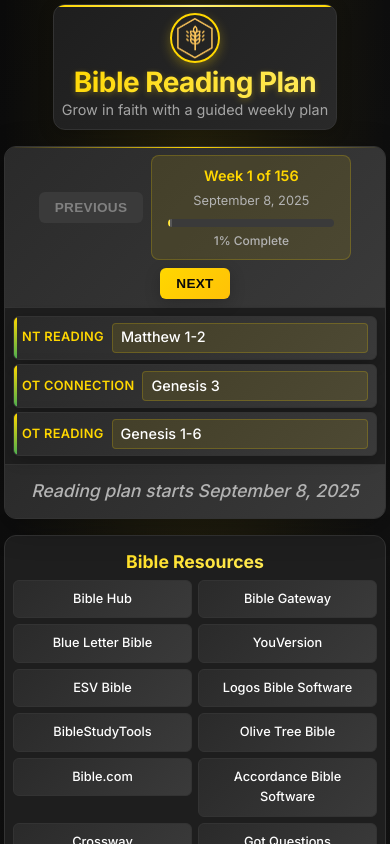
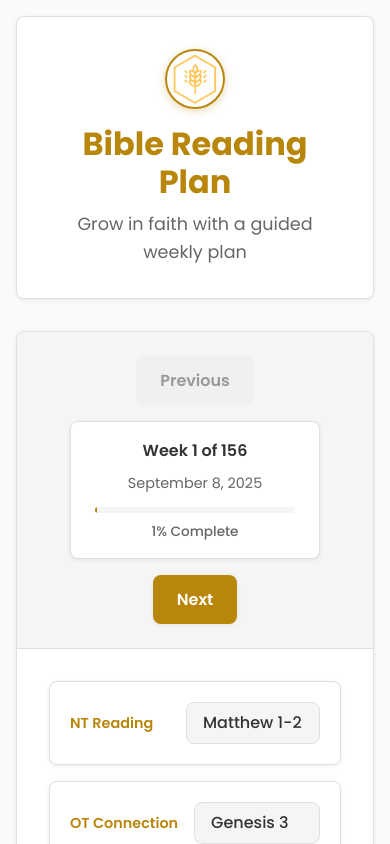
Before and after one commit to Codingpastor/biblereadinplan---redo2, a React (Vite) app in the folder web/: page / in a window 390 px wide. Shown: the top 844 px of the page. Built offline with nearby package versions, Linux system fonts and the light colour scheme; the HTML template or start-up script is replaced by a standard one.

Commit message:
refactor: update styles for improved responsiveness and aesthetics

```diff
--- a/web/src/App.css
+++ b/web/src/App.css
@@ -1,27 +1,27 @@
-/* Modern, responsive Bible reading plan styles */
-@import url('https://fonts.googleapis.com/css2?family=Inter:wght@400;500;600;700&display=swap');
+/* Modern, responsive Bible reading plan styles - KZMC inspired */
+@import url('https://fonts.googleapis.com/css2?family=Poppins:wght@400;500;600;700&display=swap');
 
 :root {
-  --primary: #FFD700;
-  --primary-light: #FFF176;
-  --primary-dark: #FFC107;
-  --background: #0A0A0A;
-  --surface: #1E1E1E;
-  --surface-light: #2A2A2A;
-  --surface-hover: #3A3A3A;
-  --text: #FFFFFF;
-  --text-secondary: #B3B3B3;
-  --text-muted: #808080;
-  --border: #333333;
+  --primary: #B8860B;
+  --primary-light: #DAA520;
+  --primary-dark: #8B6914;
+  --background: #FAFAFA;
+  --surface: #FFFFFF;
+  --surface-light: #F5F5F5;
+  --surface-hover: #F0F0F0;
+  --text: #333333;
+  --text-secondary: #666666;
+  --text-muted: #999999;
+  --border: #E0E0E0;
   --accent: #4CAF50;
   --error: #F44336;
   --warning: #FF9800;
-  --shadow: 0 8px 32px rgba(0, 0, 0, 0.3);
-  --shadow-hover: 0 12px 48px rgba(0, 0, 0, 0.4);
-  --shadow-card: 0 4px 16px rgba(0, 0, 0, 0.2);
+  --shadow: 0 2px 8px rgba(0, 0, 0, 0.1);
+  --shadow-hover: 0 4px 16px rgba(0, 0, 0, 0.15);
+  --shadow-card: 0 1px 4px rgba(0, 0, 0, 0.08);
   --transition: all 0.3s cubic-bezier(0.4, 0, 0.2, 1);
-  --border-radius: 12px;
-  --border-radius-lg: 16px;
+  --border-radius: 8px;
+  --border-radius-lg: 12px;
 }
 
 * {
@@ -31,140 +31,115 @@
 body {
   margin: 0;
   padding: 0;
-  font-family: 'Inter', -apple-system, BlinkMacSystemFont, 'Segoe UI', Roboto, sans-serif;
-  background: linear-gradient(135deg, var(--background) 0%, #1a1a1a 100%);
+  font-family: 'Poppins', -apple-system, BlinkMacSystemFont, 'Segoe UI', Roboto, sans-serif;
+  background: var(--background);
   color: var(--text);
   line-height: 1.6;
   overflow-x: hidden;
+  font-size: 16px;
 }
 
 .container {
   min-height: 100vh;
-  padding: 0.25rem;
+  padding: 1rem;
   display: flex;
   flex-direction: column;
   align-items: center;
-  background: radial-gradient(ellipse at top, rgba(255, 215, 0, 0.1) 0%, transparent 70%);
+  background: var(--background);
 }
 
 @media (min-width: 768px) {
   .container {
-    padding: 0.5rem;
+    padding: 2rem;
   }
 }
 
 .header {
   text-align: center;
-  margin-bottom: 0.5rem;
-  padding: 0.5rem;
-  background: linear-gradient(135deg, var(--surface) 0%, var(--surface-light) 100%);
+  margin-bottom: 2rem;
+  padding: 2rem;
+  background: var(--surface);
   border-radius: var(--border-radius);
   box-shadow: var(--shadow-card);
   border: 1px solid var(--border);
-  position: relative;
-  overflow: hidden;
-}
-
-.header::before {
-  content: '';
-  position: absolute;
-  top: 0;
-  left: 0;
-  right: 0;
-  height: 2px;
-  background: linear-gradient(90deg, var(--primary) 0%, var(--primary-light) 50%, var(--primary) 100%);
+  max-width: 800px;
+  width: 100%;
 }
 
 @media (min-width: 768px) {
   .header {
-    margin-bottom: 0.75rem;
-    padding: 0.75rem;
+    margin-bottom: 3rem;
+    padding: 3rem;
   }
 }
 
 .logo {
   display: block;
-  margin: 0 auto 0.25rem;
-  width: 50px;
-  height: 50px;
+  margin: 0 auto 1rem;
+  width: 60px;
+  height: 60px;
   border-radius: 50%;
   object-fit: contain;
-  box-shadow: 0 4px 12px rgba(255, 215, 0, 0.3);
+  box-shadow: 0 2px 8px rgba(184, 134, 11, 0.3);
   border: 2px solid var(--primary);
   transition: var(--transition);
 }
 
 .logo:hover {
-  transform: scale(1.05) rotate(5deg);
-  box-shadow: 0 6px 18px rgba(255, 215, 0, 0.4);
+  transform: scale(1.05);
+  box-shadow: 0 4px 12px rgba(184, 134, 11, 0.4);
 }
 
 @media (min-width: 768px) {
   .logo {
-    width: 60px;
-    height: 60px;
-    margin-bottom: 0.375rem;
+    width: 80px;
+    height: 80px;
+    margin-bottom: 1.5rem;
   }
 }
 
 .title {
-  background: linear-gradient(135deg, var(--primary) 0%, var(--primary-light) 100%);
-  -webkit-background-clip: text;
-  -webkit-text-fill-color: transparent;
-  background-clip: text;
-  font-weight: 800;
-  font-size: 1.75rem;
-  margin: 0;
-  line-height: 1.1;
-  text-shadow: 0 2px 6px rgba(255, 215, 0, 0.3);
-  letter-spacing: -0.02em;
+  color: var(--primary);
+  font-weight: 700;
+  font-size: 2rem;
+  margin: 0 0 0.5rem 0;
+  line-height: 1.2;
 }
 
 .subtitle {
   color: var(--text-secondary);
-  font-size: 0.9rem;
+  font-size: 1.1rem;
   font-weight: 400;
   margin: 0;
-  opacity: 0.9;
 }
 
 @media (min-width: 768px) {
   .title {
-    font-size: 2rem;
+    font-size: 2.5rem;
   }
 
   .subtitle {
-    font-size: 1rem;
+    font-size: 1.25rem;
   }
 }
 
 .main {
-  max-width: 700px;
-  margin: 0.5rem auto;
+  max-width: 800px;
+  width: 100%;
+  margin: 0 auto 2rem;
   background: var(--surface);
   border-radius: var(--border-radius);
-  box-shadow: var(--shadow);
+  box-shadow: var(--shadow-card);
   border: 1px solid var(--border);
   overflow: hidden;
-  position: relative;
-}
-
-.main::before {
-  content: '';
-  position: absolute;
-  top: 0;
-  left: 0;
-  right: 0;
-  height: 1px;
-  background: linear-gradient(90deg, transparent 0%, var(--primary) 50%, transparent 100%);
 }
 
 .navigation {
   display: flex;
   align-items: center;
   justify-content: center;
-  padding: 1rem;
-  background: linear-gradient(135deg, var(--surface-light) 0%, var(--surface-hover) 100%);
+  padding: 1.5rem;
+  background: var(--surface-light);
   gap: 1rem;
   flex-wrap: wrap;
   border-bottom: 1px solid var(--border);
@@ -172,134 +147,118 @@ body {
 
 .week-display {
   text-align: center;
-  padding: 0.5rem 1rem;
-  background: rgba(255, 215, 0, 0.1);
+  padding: 1rem 1.5rem;
+  background: var(--surface);
   border-radius: var(--border-radius);
-  border: 1px solid rgba(255, 215, 0, 0.2);
+  border: 1px solid var(--border);
   font-weight: 600;
-  color: var(--primary);
+  color: var(--text);
   font-size: 1rem;
+  min-width: 250px;
+  box-shadow: var(--shadow-card);
 }
 
 .week-highlight {
   color: var(--text-secondary);
   font-weight: 400;
   display: block;
-  font-size: 0.85rem;
-  margin-top: 0.125rem;
+  font-size: 0.9rem;
+  margin-top: 0.5rem;
 }
 
 .navigation {
   display: flex;
   align-items: center;
   justify-content: center;
-  padding: 0.5rem;
-  background: linear-gradient(135deg, var(--surface-light) 0%, var(--surface-hover) 100%);
-  gap: 0.5rem;
+  padding: 1.5rem;
+  background: var(--surface-light);
+  gap: 1rem;
   flex-wrap: wrap;
   border-bottom: 1px solid var(--border);
 }
 
 .week-display {
   text-align: center;
-  padding: 0.5rem 1rem;
-  background: rgba(255, 215, 0, 0.1);
-  border-radius: 8px;
-  border: 1px solid rgba(255, 215, 0, 0.2);
+  padding: 1rem 1.5rem;
+  background: var(--surface);
+  border-radius: var(--border-radius);
+  border: 1px solid var(--border);
   font-weight: 600;
-  color: var(--primary);
-  font-size: 0.9rem;
-  min-width: 200px;
+  color: var(--text);
+  font-size: 1rem;
+  min-width: 250px;
+  box-shadow: var(--shadow-card);
 }
 
 .week-highlight {
   color: var(--text-secondary);
   font-weight: 400;
   display: block;
-  font-size: 0.8rem;
-  margin-top: 0.25rem;
+  font-size: 0.9rem;
+  margin-top: 0.5rem;
 }
 
 /* Progress Bar */
 .progress-container {
-  margin-top: 0.5rem;
-  background: var(--surface-hover);
-  border-radius: 10px;
-  height: 8px;
+  margin-top: 0.75rem;
+  background: var(--surface-light);
+  border-radius: 6px;
+  height: 6px;
   overflow: hidden;
   position: relative;
 }
 
 .progress-bar {
   height: 100%;
-  background: linear-gradient(90deg, var(--primary) 0%, var(--primary-light) 100%);
-  border-radius: 10px;
+  background: var(--primary);
+  border-radius: 6px;
   transition: width 0.8s cubic-bezier(0.4, 0, 0.2, 1);
-  position: relative;
-}
-
-.progress-bar::after {
-  content: '';
-  position: absolute;
-  top: 0;
-  left: 0;
-  right: 0;
-  bottom: 0;
-  background: linear-gradient(90deg, transparent 0%, rgba(255, 255, 255, 0.3) 50%, transparent 100%);
-  animation: shimmer 2s infinite;
-}
-
-@keyframes shimmer {
-  0% { transform: translateX(-100%); }
-  100% { transform: translateX(100%); }
 }
 
 .progress-text {
-  font-size: 0.75rem;
+  font-size: 0.85rem;
   color: var(--text-secondary);
-  margin-top: 0.25rem;
+  margin-top: 0.5rem;
   font-weight: 500;
 }
 
 @media (min-width: 768px) {
   .navigation {
     flex-wrap: nowrap;
-    padding: 0.75rem;
-    gap: 0.75rem;
+    padding: 2rem;
+    gap: 1.5rem;
   }
 
   .week-display {
+    font-size: 1.1rem;
+    padding: 1.25rem 2rem;
+  }
+
+  .week-highlight {
     font-size: 1rem;
   }
 
-  .week-highlight {
-    font-size: 0.85rem;
-  }
-
   .progress-text {
-    font-size: 0.8rem;
+    font-size: 0.9rem;
   }
 }
 
 .nav-button {
-  background: linear-gradient(135deg, var(--primary) 0%, var(--primary-dark) 100%);
-  color: var(--background);
+  background: var(--primary);
+  color: var(--surface);
   border: none;
-  border-radius: 6px;
-  padding: 0.5rem 1rem;
-  font-size: 0.85rem;
+  border-radius: var(--border-radius);
+  padding: 0.75rem 1.5rem;
+  font-size: 1rem;
   font-weight: 600;
   cursor: pointer;
   box-shadow: var(--shadow-card);
   transition: var(--transition);
-  text-transform: uppercase;
-  letter-spacing: 0.3px;
-  position: relative;
-  overflow: hidden;
+  font-family: inherit;
 }
 
 .nav-button:hover:not(:disabled) {
-  background: linear-gradient(135deg, var(--primary-light) 0%, var(--primary) 100%);
+  background: var(--primary-dark);
   box-shadow: var(--shadow-hover);
   transform: translateY(-2px);
 }
@@ -316,60 +275,45 @@ body {
   transform: none;
 }
 
-/* Content Area - Ultra Compact */
+/* Content Area */
 .content {
-  padding: 0.5rem;
+  padding: 2rem;
   display: flex;
   flex-direction: column;
-  gap: 0.25rem;
+  gap: 1rem;
 }
 
 @media (min-width: 768px) {
   .content {
-    padding: 0.75rem;
-    gap: 0.375rem;
+    padding: 2.5rem;
+    gap: 1.5rem;
   }
 }
 
-/* Reading Items - Super Compact */
+/* Reading Items */
 .reading-item {
-  background: linear-gradient(135deg, var(--surface-light) 0%, var(--surface-hover) 100%);
-  border-radius: 6px;
-  padding: 0.375rem 0.5rem;
+  background: var(--surface);
+  border-radius: var(--border-radius);
+  padding: 1.25rem;
   border: 1px solid var(--border);
   box-shadow: var(--shadow-card);
   transition: var(--transition);
-  position: relative;
-  overflow: hidden;
   display: flex;
   align-items: center;
-  gap: 0.5rem;
-}
-
-.reading-item::before {
-  content: '';
-  position: absolute;
-  top: 0;
-  left: 0;
-  width: 3px;
-  height: 100%;
-  background: linear-gradient(180deg, var(--primary) 0%, var(--accent) 100%);
+  gap: 1rem;
 }
 
 .reading-item:hover {
-  transform: translateY(-1px);
   box-shadow: var(--shadow-hover);
   border-color: var(--primary);
 }
 
 .reading-label {
   display: inline-block;
-  font-size: 0.8rem;
+  font-size: 0.9rem;
   font-weight: 600;
   color: var(--primary);
-  text-transform: uppercase;
-  letter-spacing: 0.3px;
-  min-width: 80px;
+  min-width: 100px;
   flex-shrink: 0;
 }
 
@@ -378,30 +322,30 @@ body {
   color: var(--text);
   text-decoration: none;
   font-weight: 500;
-  font-size: 0.9rem;
-  line-height: 1.3;
+  font-size: 1rem;
+  line-height: 1.5;
   transition: var(--transition);
-  padding: 0.3rem 0.5rem;
-  background: rgba(255, 215, 0, 0.1);
-  border-radius: 4px;
-  border: 1px solid rgba(255, 215, 0, 0.2);
+  padding: 0.5rem 1rem;
+  background: var(--surface-light);
+  border-radius: var(--border-radius);
+  border: 1px solid var(--border);
   flex-grow: 1;
 }
 
 .reading-link:hover {
   color: var(--primary);
-  background: rgba(255, 215, 0, 0.2);
+  background: var(--surface-hover);
   border-color: var(--primary);
-  transform: scale(1.01);
 }
 
-/* Resources Section - Compact */
+/* Resources Section */
 .resources-footer {
-  max-width: 700px;
-  margin: 0.5rem auto;
+  max-width: 800px;
+  width: 100%;
+  margin: 0 auto 2rem;
   background: var(--surface);
   border-radius: var(--border-radius);
-  box-shadow: var(--shadow);
+  box-shadow: var(--shadow-card);
   border: 1px solid var(--border);
   overflow: hidden;
 }
@@ -409,10 +353,10 @@ body {
 /* Footer text styling - Centered */
 .footer {
   text-align: center;
-  padding: 0.75rem 1rem;
-  font-size: 1.1rem;
+  padding: 1.5rem;
+  font-size: 1rem;
   color: var(--text-secondary);
-  background: linear-gradient(135deg, var(--surface-light) 0%, var(--surface-hover) 100%);
+  background: var(--surface-light);
   border-top: 1px solid var(--border);
   font-weight: 500;
   font-style: italic;
@@ -420,28 +364,25 @@ body {
 
 @media (min-width: 768px) {
   .footer {
-    font-size: 1.2rem;
-    padding: 1rem;
+    font-size: 1.1rem;
+    padding: 2rem;
   }
 }
 
 .resources-title {
   text-align: center;
-  padding: 0.75rem 0.5rem 0.25rem;
+  padding: 2rem 1rem 1rem;
   margin: 0;
-  font-size: 1.1rem;
+  font-size: 1.5rem;
   font-weight: 700;
-  background: linear-gradient(135deg, var(--primary) 0%, var(--primary-light) 100%);
-  -webkit-background-clip: text;
-  -webkit-text-fill-color: transparent;
-  background-clip: text;
+  color: var(--primary);
 }
 
 .resources-list {
   display: grid;
-  grid-template-columns: repeat(auto-fit, minmax(120px, 1fr));
-  gap: 0.375rem;
-  padding: 0 0.5rem 0.75rem;
+  grid-template-columns: repeat(auto-fit, minmax(150px, 1fr));
+  gap: 1rem;
+  padding: 0 2rem 2rem;
   list-style: none;
   margin: 0;
 }
@@ -452,64 +393,47 @@ body {
 
 .resource-link {
   display: block;
-  padding: 0.5rem 0.75rem;
-  background: linear-gradient(135deg, var(--surface-light) 0%, var(--surface-hover) 100%);
+  padding: 1rem;
+  background: var(--surface-light);
   color: var(--text);
   text-decoration: none;
-  border-radius: 6px;
+  border-radius: var(--border-radius);
   border: 1px solid var(--border);
   font-weight: 500;
   text-align: center;
   transition: var(--transition);
-  position: relative;
-  overflow: hidden;
-  font-size: 0.8rem;
-}
-
-.resource-link::before {
-  content: '';
-  position: absolute;
-  top: 0;
-  left: -100%;
-  width: 100%;
-  height: 100%;
-  background: linear-gradient(90deg, transparent, rgba(255, 215, 0, 0.1), transparent);
-  transition: left 0.5s;
+  font-size: 1rem;
 }
 
 .resource-link:hover {
   color: var(--primary);
   border-color: var(--primary);
-  transform: translateY(-2px);
+  background: var(--surface-hover);
   box-shadow: var(--shadow-card);
 }
 
-.resource-link:hover::before {
-  left: 100%;
-}
-
-/* Spiritual Discipline Section - Minimal */
+/* Spiritual Discipline Section */
 .spiritual-discipline-section {
-  margin-top: 0.5rem;
-  padding: 0.5rem;
-  background: linear-gradient(135deg, var(--surface-light) 0%, var(--surface-hover) 100%);
-  border-radius: 6px;
+  margin-top: 1rem;
+  padding: 2rem;
+  background: var(--surface-light);
+  border-radius: var(--border-radius);
   border: 1px solid var(--border);
 }
 
 .discipline-title {
-  font-size: 1rem;
+  font-size: 1.25rem;
   color: var(--primary);
-  margin-bottom: 0.5rem;
+  margin-bottom: 1rem;
   font-weight: 700;
   text-align: center;
 }
 
 .discipline-text {
-  font-size: 0.8rem;
-  line-height: 1.4;
+  font-size: 1rem;
+  line-height: 1.6;
   color: var(--text-secondary);
-  margin-bottom: 0.5rem;
+  margin-bottom: 1rem;
   text-align: left;
 }
 
@@ -518,38 +442,38 @@ body {
   font-weight: 600;
 }
 
-/* Responsive Design - Compact */
+/* Responsive Design */
 @media (min-width: 768px) {
   .container {
-    padding: 0.5rem;
+    padding: 2rem;
   }
 
   .header {
-    margin-bottom: 0.75rem;
-    padding: 0.75rem;
+    margin-bottom: 3rem;
+    padding: 3rem;
   }
 
   .title {
-    font-size: 1.75rem;
+    font-size: 2.5rem;
   }
 
   .subtitle {
-    font-size: 0.9rem;
+    font-size: 1.25rem;
   }
 
   .logo {
-    width: 60px;
-    height: 60px;
-    margin-bottom: 0.375rem;
+    width: 80px;
+    height: 80px;
+    margin-bottom: 1.5rem;
   }
 
   .navigation {
-    padding: 0.75rem;
-    gap: 0.75rem;
+    padding: 2rem;
+    gap: 1.5rem;
   }
 
   .content {
-    padding: 0.75rem;
+    padding: 2.5rem;
   }
 }
 
@@ -557,7 +481,7 @@ body {
 @keyframes fadeInUp {
   from {
     opacity: 0;
-    transform: translateY(30px);
+    transform: translateY(20px);
   }
   to {
     opacity: 1;
@@ -565,27 +489,18 @@ body {
   }
 }
 
-@keyframes glow {
-  0%, 100% {
-    box-shadow: 0 0 20px rgba(255, 215, 0, 0.3);
-  }
-  50% {
-    box-shadow: 0 0 40px rgba(255, 215, 0, 0.5);
-  }
-}
-
 .header,
 .main,
 .resources-footer {
-  animation: fadeInUp 0.8s ease-out;
+  animation: fadeInUp 0.6s ease-out;
 }
 
-.main:nth-child(2) {
-  animation-delay: 0.2s;
+.main {
+  animation-delay: 0.1s;
 }
 
 .resources-footer {
-  animation-delay: 0.4s;
+  animation-delay: 0.2s;
 }
 
 /* Focus States for Accessibility */
@@ -596,27 +511,14 @@ body {
   outline-offset: 2px;
 }
 
-/* Mobile Focus Fix */
-@media (max-width: 767px) {
-  .reading-link:focus {
-    outline: none !important;
-    border: 2px solid var(--primary) !important;
-  }
-
-  .reading-link {
-    -webkit-tap-highlight-color: transparent !important;
-    -webkit-focus-ring-color: transparent !important;
-  }
-}
-
 /* High Contrast Mode */
 @media (prefers-contrast: high) {
   :root {
-    --background: #000000;
-    --surface: #1a1a1a;
-    --surface-light: #2a2a2a;
-    --text: #ffffff;
-    --border: #666666;
+    --background: #ffffff;
+    --surface: #ffffff;
+    --surface-light: #f8f8f8;
+    --text: #000000;
+    --border: #333333;
   }
 }
 
@@ -632,17 +534,3 @@ body {
     scroll-behavior: auto;
   }
 }
-
-
-/* MOBILE FOCUS FIX - Removes yellow outline */
-@media (max-width: 767px) {
-  .reading-link:focus {
-    outline: none !important;
-    border: none !important;
-    box-shadow: none !important;
-  }
-  .reading-link {
-    -webkit-tap-highlight-color: transparent !important;
-    -webkit-focus-ring-color: transparent !important;
-  }
-}
```
